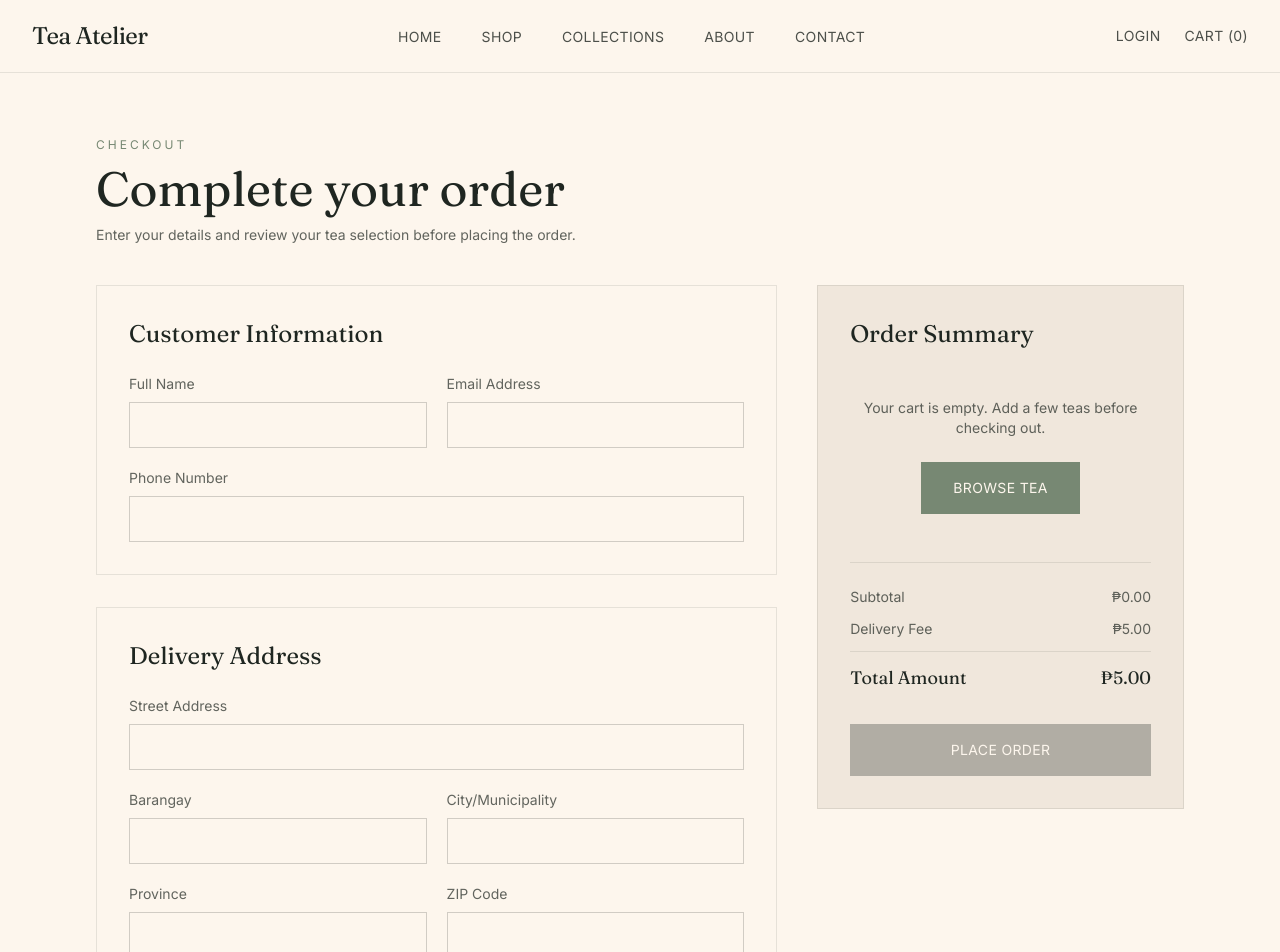
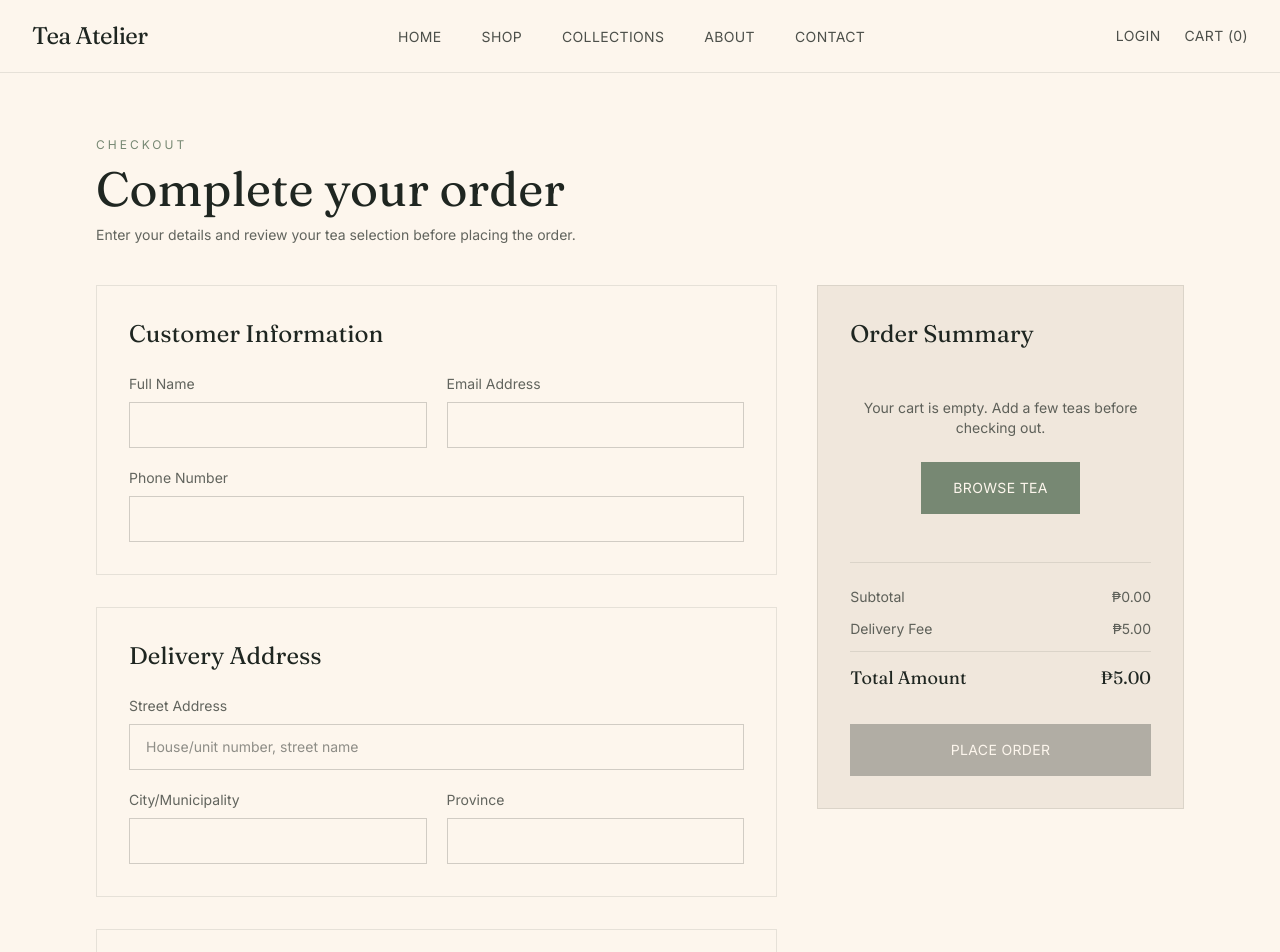
Before and after one commit to julliyuuuh/tea-atelier, a Next.js app: page /checkout in a window 1280 px wide. Shown: the top 952 px of the page. Built offline with nearby package versions, Linux system fonts and the light colour scheme.

Commit message:
order del address

```diff
--- a/app/api/orders/route.ts
+++ b/app/api/orders/route.ts
@@ -6,9 +6,9 @@ export async function POST(req: Request) {
   const userId = getUserId(req);
   if (!userId) return NextResponse.json({ error: "Unauthorized" }, { status: 401 });
 
-  const { street, barangay, city, province, zip, deliveryFee, paymentMethod } = await req.json();
+  const { street, city, province, deliveryFee, paymentMethod, phone } = await req.json();
 
-  if (!street || !barangay || !city || !province || !zip) {
+  if (!street || !city || !province) {
     return NextResponse.json({ error: "All address fields are required." }, { status: 400 });
   }
 
@@ -44,10 +44,10 @@ export async function POST(req: Request) {
 
     // Save the delivery address
     const addressResult = await client.query(
-      `INSERT INTO user_address (user_id, address_line1, address_line2, address_line3)
-       VALUES ($1, $2, $3, $4)
+      `INSERT INTO user_address (user_id, address_line1, address_line2)
+       VALUES ($1, $2, $3)
        RETURNING address_id`,
-      [userId, street, barangay, `${city}, ${province} ${zip}`]
+      [userId, street, `${city}, ${province}`]
     );
     const addressId = addressResult.rows[0].address_id;
 
@@ -61,10 +61,10 @@ export async function POST(req: Request) {
 
     // Create the order
     const orderResult = await client.query(
-      `INSERT INTO orders (user_id, address_id, shipping_cost, total_amount, order_status, payment_method)
-       VALUES ($1, $2, $3, $4, 'PENDING', $5)
+      `INSERT INTO orders (user_id, address_id, shipping_cost, total_amount, order_status, payment_method, contact_phone)
+       VALUES ($1, $2, $3, $4, 'PENDING', $5, $6)
        RETURNING order_id`,
-      [userId, addressId, shippingCost, totalAmount, paymentMethod || "cod"]
+      [userId, addressId, shippingCost, totalAmount, paymentMethod || "cod", phone || null]
     );
     const orderId = orderResult.rows[0].order_id;
 
--- a/app/checkout/page.tsx
+++ b/app/checkout/page.tsx
@@ -20,10 +20,8 @@ export default function CheckoutPage() {
     email: "",
     phone: "",
     street: "",
-    barangay: "",
     city: "",
     province: "",
-    zip: "",
   });
 
   useEffect(() => {
@@ -59,10 +57,8 @@ export default function CheckoutPage() {
         },
         body: JSON.stringify({
           street: formData.street,
-          barangay: formData.barangay,
           city: formData.city,
           province: formData.province,
-          zip: formData.zip,
           deliveryFee,
           paymentMethod,
         }),
@@ -173,19 +169,7 @@ export default function CheckoutPage() {
                     value={formData.street}
                     onChange={handleChange}
                     required
-                    className="w-full border border-charcoal/20 bg-cream px-4 py-3 font-body text-sm text-charcoal outline-none focus:border-sage"
-                  />
-                </div>
-                <div>
-                  <label className="block font-body text-sm text-charcoal/70 mb-2">
-                    Barangay
-                  </label>
-                  <input
-                    type="text"
-                    name="barangay"
-                    value={formData.barangay}
-                    onChange={handleChange}
-                    required
+                    placeholder="House/unit number, street name"
                     className="w-full border border-charcoal/20 bg-cream px-4 py-3 font-body text-sm text-charcoal outline-none focus:border-sage"
                   />
                 </div>
@@ -210,19 +194,6 @@ export default function CheckoutPage() {
                     type="text"
                     name="province"
                     value={formData.province}
-                    onChange={handleChange}
-                    required
-                    className="w-full border border-charcoal/20 bg-cream px-4 py-3 font-body text-sm text-charcoal outline-none focus:border-sage"
-                  />
-                </div>
-                <div>
-                  <label className="block font-body text-sm text-charcoal/70 mb-2">
-                    ZIP Code
-                  </label>
-                  <input
-                    type="text"
-                    name="zip"
-                    value={formData.zip}
                     onChange={handleChange}
                     required
                     className="w-full border border-charcoal/20 bg-cream px-4 py-3 font-body text-sm text-charcoal outline-none focus:border-sage"
```
